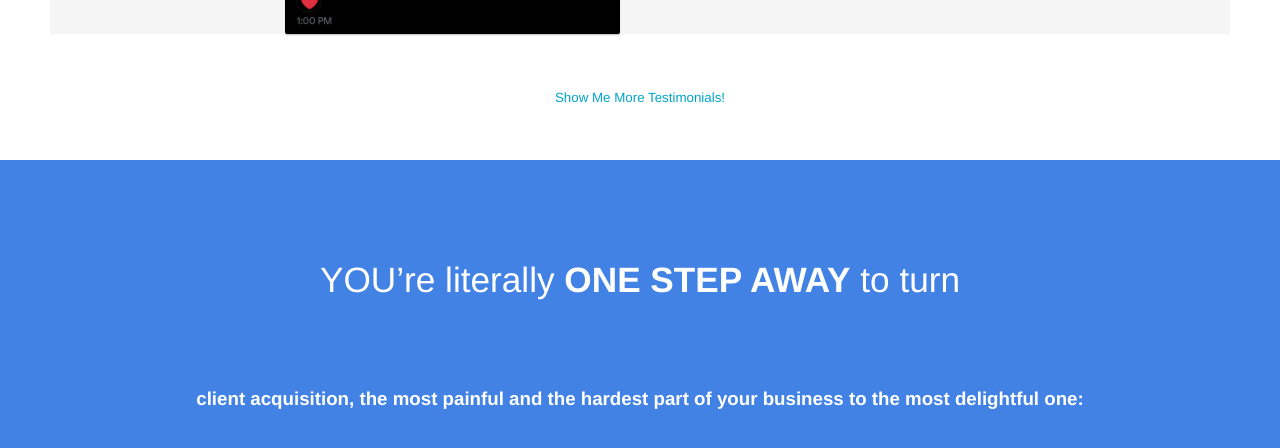
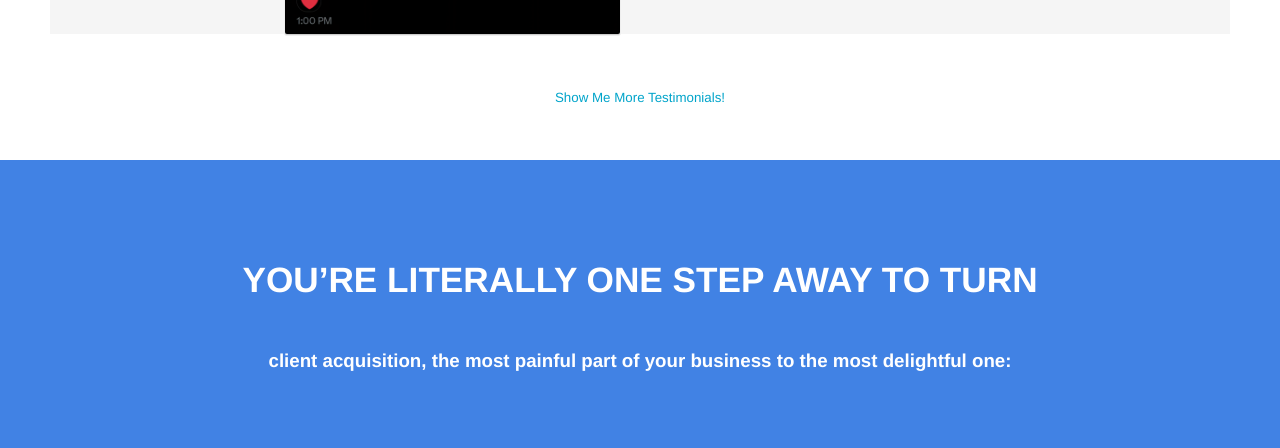
Before and after one commit to Huntinex/MMResults, a Jekyll site: the page built from index.html, in a window 1280 px wide and 900 px high, scrolled down 2451 px. Shown: the top 448 px of the window. Built offline with Jekyll 4.4.1, drawn with Linux system fonts in a browser that asks for light colours.

Commit message:
Update index.html

```diff
--- a/index.html
+++ b/index.html
@@ -76,8 +76,8 @@ Get years of know-how working for you. <b>FILL OUT THE FORM NOW</b> and <b>WIN N
 	<br><br>
 	<section class="bottom-cta" id="call">
 
-<h2>YOU’re literally <STRONG>ONE STEP AWAY</STRONG> to turn</h2><br>
-<h3 class="editable">client acquisition, <b>the most painful</b> and the hardest part of your business to <b>the most delightful</b> one:</h3>
+<h2><strong>YOU’RE LITERALLY ONE STEP AWAY TO TURN</STRONG></h2>
+		<h3 class="editable">client acquisition, <strong>the most painful part</strong> of your business to <strong>the most delightful one</strong>:</h3>
 		<!-- Calendly inline widget begin -->
 		<div class="calendly-inline-widget" data-url="https://calendly.com/mmresults/call?hide_event_type_details=1&hide_gdpr_banner=1" style="min-width:320px;height:700px;"></div>
 		<script type="text/javascript" src="https://assets.calendly.com/assets/external/widget.js" async></script>
```
